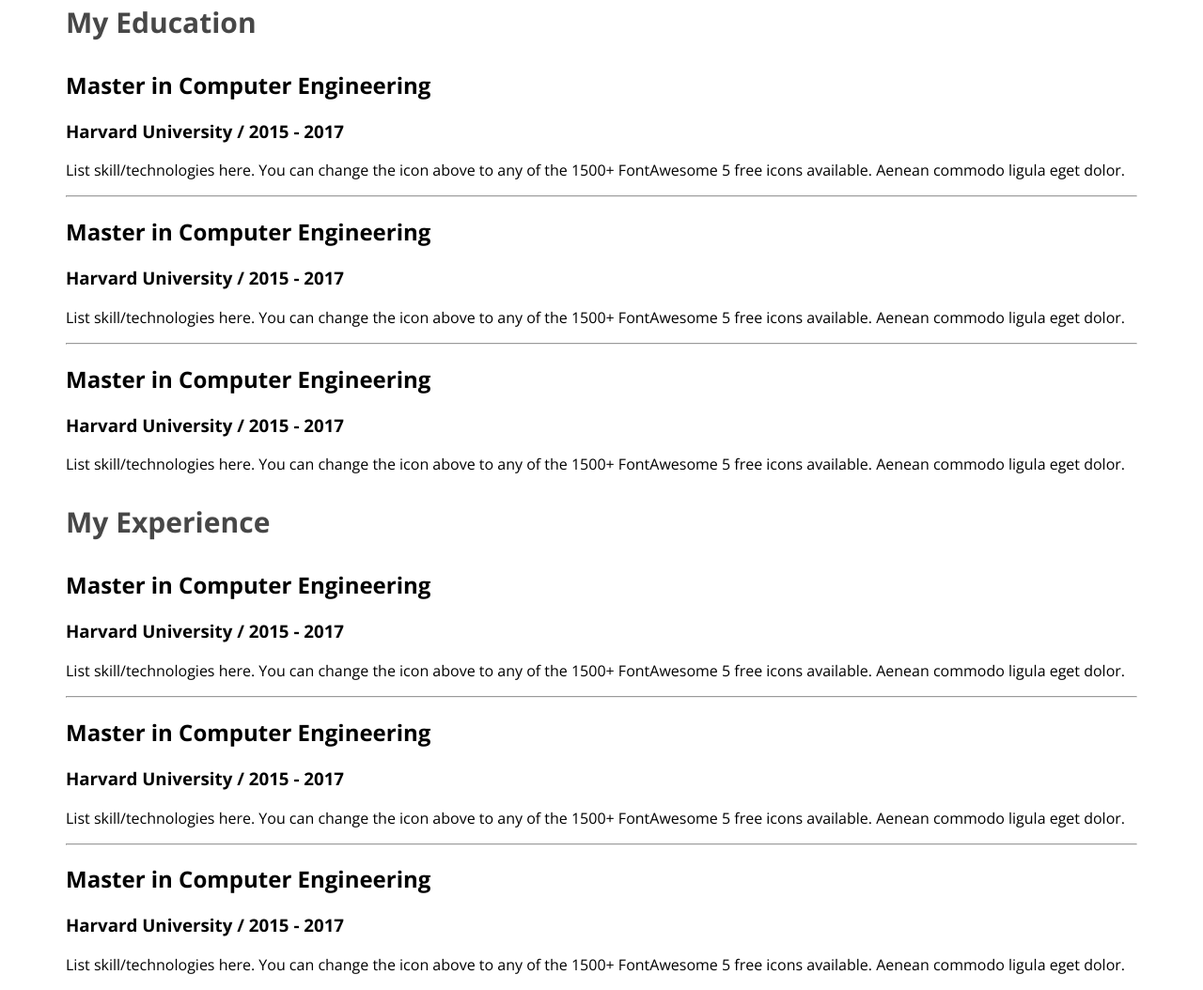
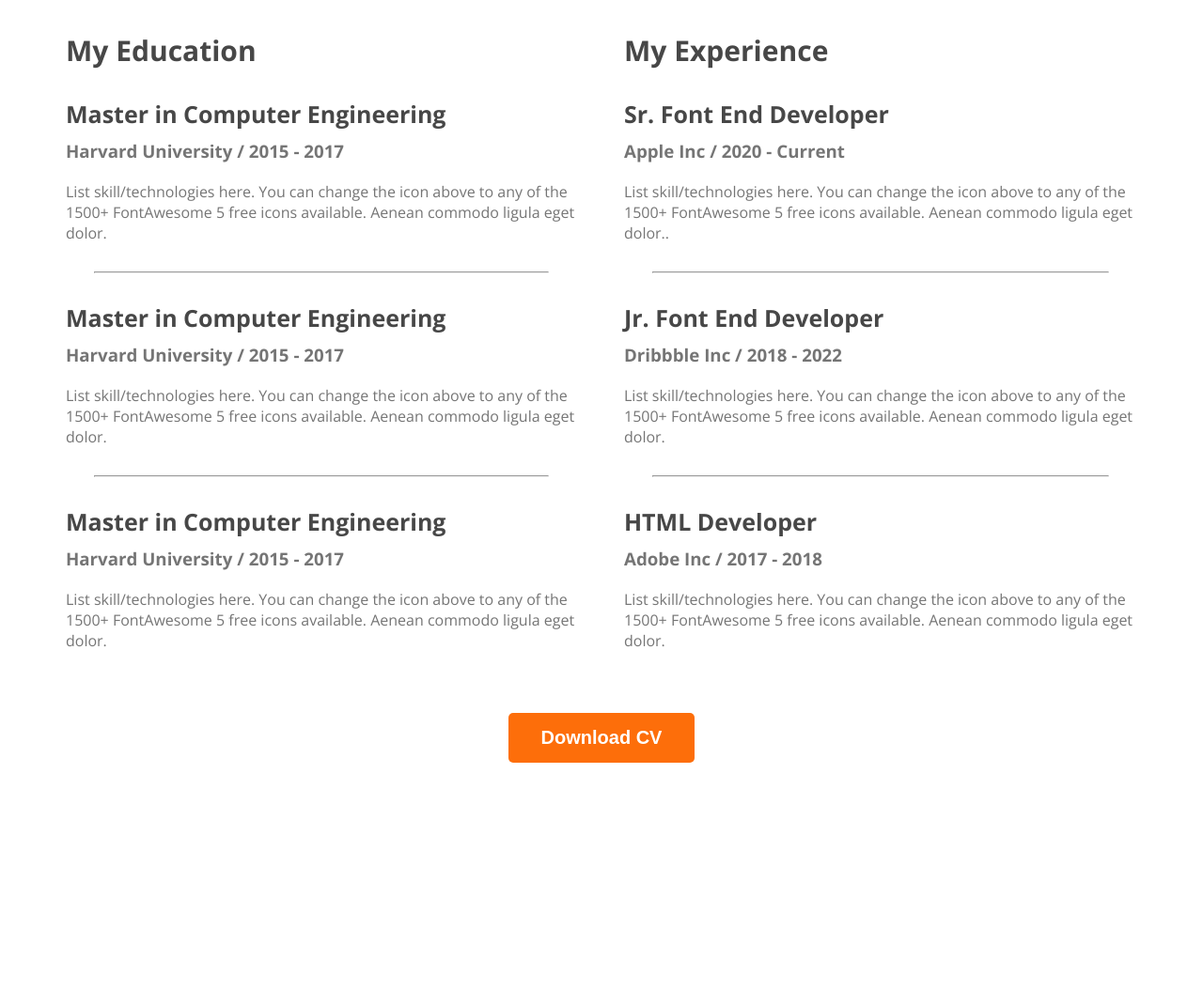
Before and after one commit to ashrafullalamkawsar/webdeveloper-portfolio, a plain HTML site: page index.html in a window 1280 px wide. Shown: the part 2382-3436 px from the top of the page at 94% size. After the commit the page ends 3202 px from the top, so only its background shows below. Drawn offline with nearby package versions, Linux system fonts and the light colour scheme.

Commit message:
Added Experience

```diff
--- a/Styles/style.css
+++ b/Styles/style.css
@@ -131,4 +131,30 @@ main section{
     color: #474747;
     font-size: 30px;
     font-weight: 700;
+
 }
+.resume-container{
+    display: flex;
+    gap: 50px;
+}
+.resume-item-title{
+    color: #474747;
+    font-size: 25px;
+    font-weight: 700;
+    margin-bottom: 10px;
+}
+.resume-item-institute{
+    margin-bottom: 20px;
+    margin-top: 0px;
+}
+
+.resume-item-institute ,.resume-item-description{
+    color: #757575;
+}
+.resume-container hr{
+    margin: 30px;
+}
+.downoad-cv{
+    text-align: center;
+    margin-top: 50px;
+}
--- a/index.html
+++ b/index.html
@@ -118,32 +118,33 @@
                         </div>
 
                     </div>
-                    <div class="resume-column">
-                        <h3 class="resume-column-title">My Experience</h3>
+                </div>
+                <div class="resume-colum">
+                    <h3 class="resume-column-title">My Experience</h3>
                         <div class="resume-item">
-                            <h2 class="resume-item-title">Master in Computer Engineering</h2>
-                            <h3 class="resume-item-institute">Harvard University / 2015 - 2017</h3>
+                            <h2 class="resume-item-title">Sr. Font End Developer</h2>
+                            <h3 class="resume-item-institute">Apple Inc / 2020 - Current</h3>
+                            <p class="resume-item-description">List skill/technologies here. You can change the icon above
+                                to any of the 1500+ FontAwesome 5 free icons available. Aenean commodo ligula eget dolor..</p>
+                        </div>
+                        <hr>
+                        <div class="resume-item">
+                            <h2 class="resume-item-title">Jr. Font End Developer</h2>
+                            <h3 class="resume-item-institute">Dribbble Inc / 2018 - 2022</h3>
                             <p class="resume-item-description">List skill/technologies here. You can change the icon above
                                 to any of the 1500+ FontAwesome 5 free icons available. Aenean commodo ligula eget dolor.</p>
                         </div>
                         <hr>
                         <div class="resume-item">
-                            <h2 class="resume-item-title">Master in Computer Engineering</h2>
-                            <h3 class="resume-item-institute">Harvard University / 2015 - 2017</h3>
+                            <h2 class="resume-item-title">HTML Developer</h2>
+                            <h3 class="resume-item-institute">Adobe Inc / 2017 - 2018</h3>
                             <p class="resume-item-description">List skill/technologies here. You can change the icon above
                                 to any of the 1500+ FontAwesome 5 free icons available. Aenean commodo ligula eget dolor.</p>
                         </div>
-                        <hr>
-                        <div class="resume-item">
-                            <h2 class="resume-item-title">Master in Computer Engineering</h2>
-                            <h3 class="resume-item-institute">Harvard University / 2015 - 2017</h3>
-                            <p class="resume-item-description">List skill/technologies here. You can change the icon above
-                                to any of the 1500+ FontAwesome 5 free icons available. Aenean commodo ligula eget dolor.</p>
-                        </div>
-
-                    </div>
                 </div>
-                <div class="resume-colum"></div>
+            </div>
+            <div class="downoad-cv">
+                <button class="btn-primary">Download CV</button>
             </div>
         </section>
     </main>
```
